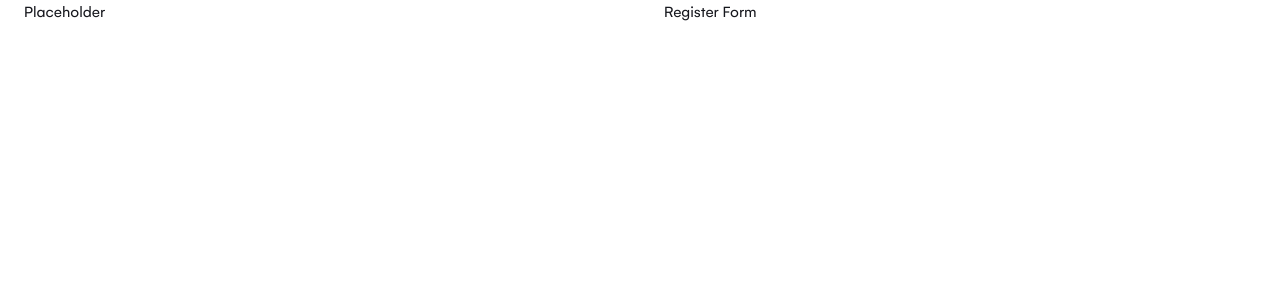
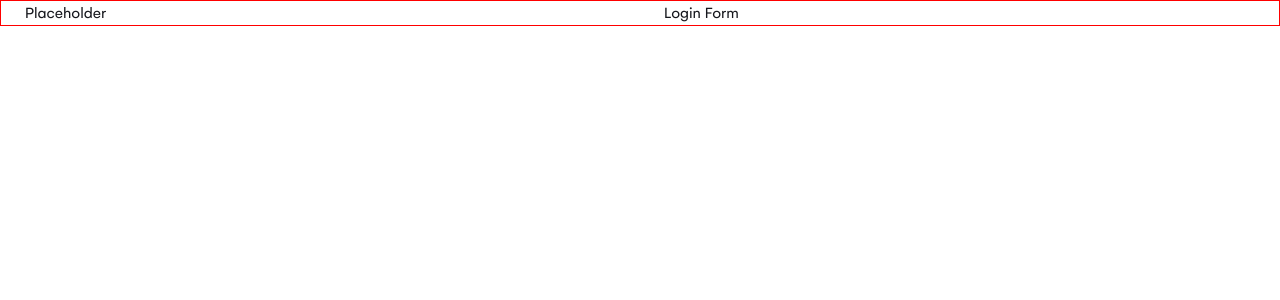
Before and after one commit to SkillBrainFrontend/Semicolon-Task-Manager-Andromeda, a React (Create React App) app: page /login in a window 1280 px wide. Shown: the top 300 px of the page. Built offline with nearby package versions, Linux system fonts and the light colour scheme.

Commit message:
updated layout

```diff
--- a/src/App.jsx
+++ b/src/App.jsx
@@ -2,7 +2,8 @@ import React from "react";
 import { Routes, Route } from "react-router-dom";
 import Test from "./pages/TestPage";
 import Tasks from "./pages/Tasks";
-import RegisterPage from "./pages/Register";
+
+import LoginPage from "./pages/Login";
 import "./App.css";
 
 function App() {
@@ -11,7 +12,7 @@ function App() {
 			<Routes>
 				<Route path="/" element={<Tasks />} />
 				<Route path="/test" element={<Test />} />
-				<Route path="/login" element={<RegisterPage />} />
+				<Route path="/login" element={<LoginPage />} />
 			</Routes>
 		</div>
 	);
--- a/src/pages/Login.jsx
+++ b/src/pages/Login.jsx
@@ -3,7 +3,7 @@ import { Box, Grid, Container, Typography } from "@mui/material";
 
 function LoginPage() {
 	return (
-		<Box sx={{ flexGrow: 0 }}>
+		<Box sx={{ flexGrow: 1, border: "1px solid red" }}>
 			<Grid
 				justifyContent="center"
 				alignItems="stretch"
```
